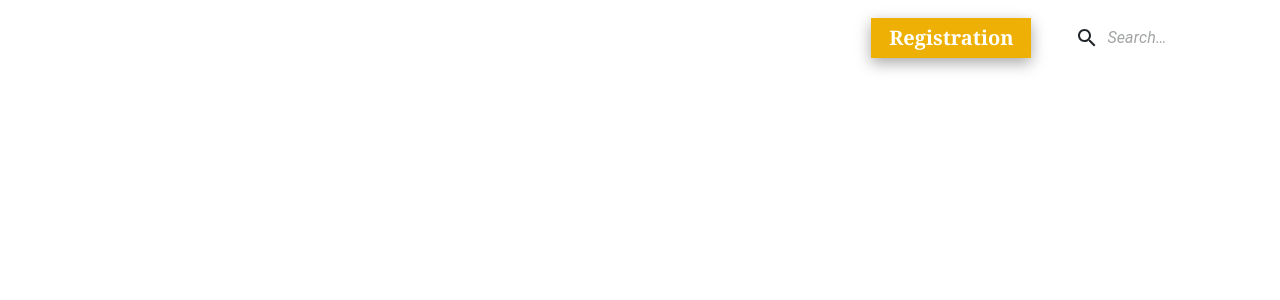
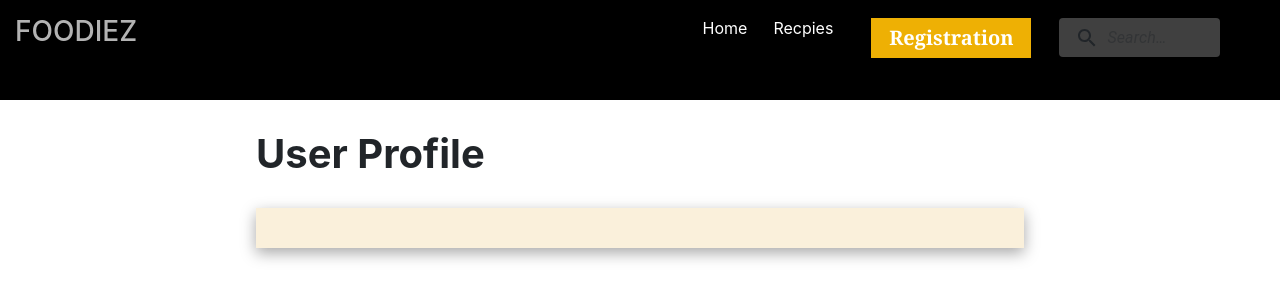
Before and after one commit to a1000rhan/Foodies-FR, a React (Create React App) app: page /userprofile in a window 1280 px wide. Shown: the top 300 px of the page. Built offline with nearby package versions, Linux system fonts and the light colour scheme.

Commit message:
userprofile

```diff
--- a/src/App.js
+++ b/src/App.js
@@ -1,11 +1,13 @@
 import "./App.css";
 import "./recipe.css";
 import "./detail.css";
+import "./userprofile.css";
 import { Route, Routes } from "react-router-dom";
 import NavBar from "./components/NavBar";
 import Home from "./components/Home";
 import Detail from "./components/Detail";
 import Recipes from "./components/Recipes";
+import UserProfile from "./components/UserProfile";
 
 function App() {
   return (
@@ -15,6 +17,7 @@ function App() {
         <Route path="/" element={<Home />} />
         <Route path="/recipes" element={<Recipes />} />
         <Route path="/detail" element={<Detail />} />
+        <Route path="/userprofile" element={<UserProfile />} />
       </Routes>
     </dic>
   );
--- /dev/null
+++ b/src/components/UserProfile.js
@@ -0,0 +1,13 @@
+import React from "react";
+
+const UserProfile = () => {
+  return (
+    <div>
+      <div className="header-nav-profi"></div>
+      <h1 className="title-user">User Profile</h1>
+      <div className="in-body-detail"></div>
+    </div>
+  );
+};
+
+export default UserProfile;
--- /dev/null
+++ b/src/userprofile.css
@@ -0,0 +1,13 @@
+.header-nav-profi {
+  width: 100%;
+  height: 100px;
+  background-color: black;
+  position: static;
+  border-bottom: 10px solid black;
+}
+.title-user {
+  margin-left: 20%;
+  margin-top: 30px;
+  margin-bottom: 30px;
+  font-weight: bold;
+}
```
